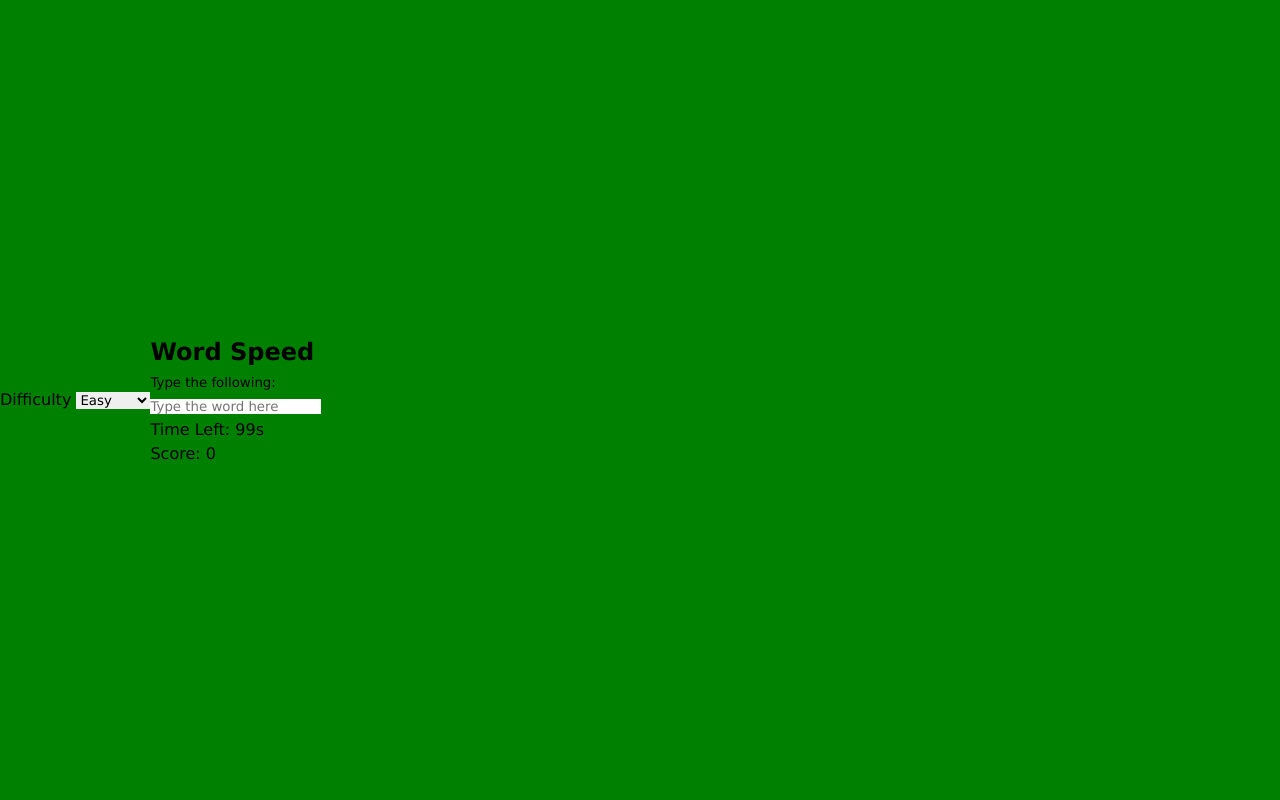
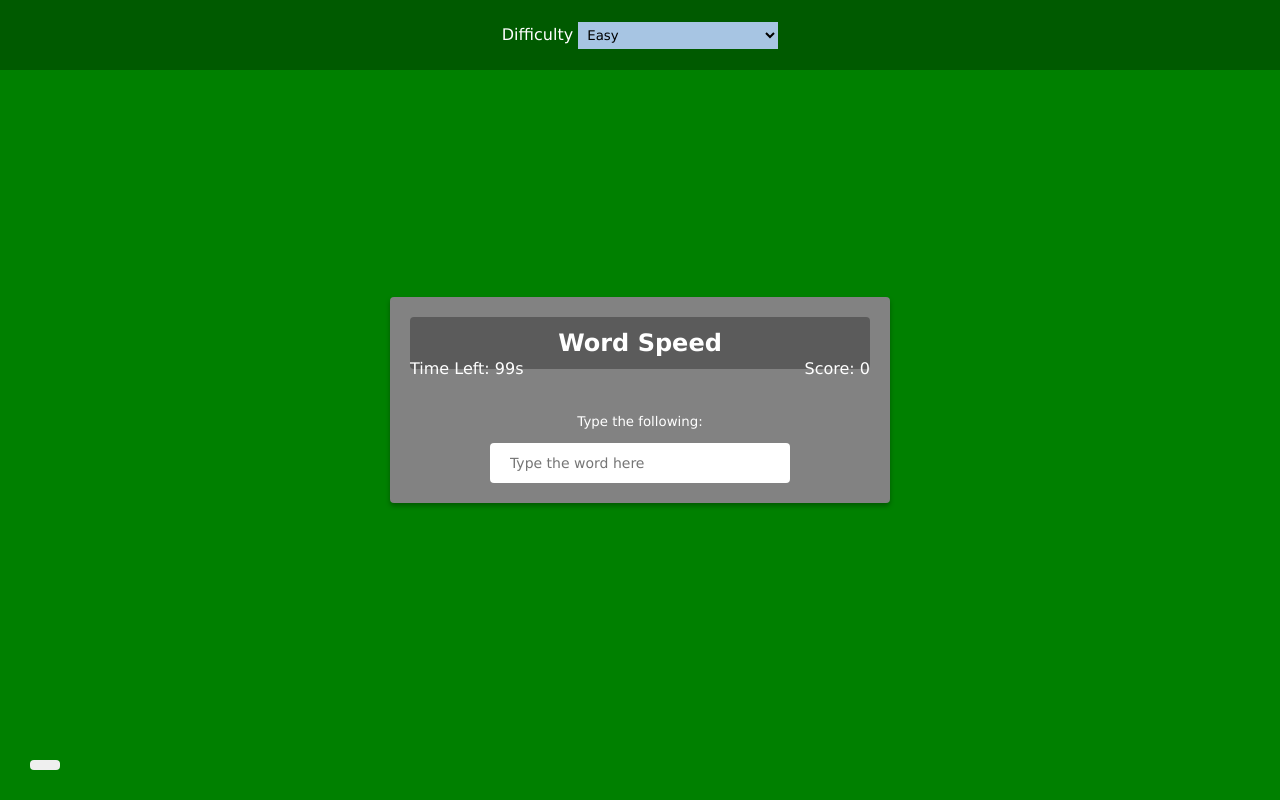
Before and after one commit to jasonadindu/wordspeed, a plain HTML site: page index.html in a window 1280 px wide. Drawn offline with Linux system fonts and the light colour scheme.

Commit message:
Updated Style

```diff
--- a/assets/style/index.css
+++ b/assets/style/index.css
@@ -7,7 +7,101 @@ body{
     background-color: #008000;
     display: flex;
     align-items: center;
+    justify-content: center;
     min-height: 100vh;
     margin: 0;
     font-family: Verdana, Geneva, Tahoma, sans-serif;
 }
+button {
+    cursor: pointer;
+    font-size: 14px;
+    border-radius: 4px;
+    padding: 5px 15px;
+}
+select {
+    width: 200px;
+    padding: 5px;
+    border-radius: 0;
+    background-color: #a7c5e3;
+    text-decoration: none;
+    display: inline-block;
+}
+select:focus, button:focus {
+    outline: 0;
+}
+.settings-btn {
+    position: absolute;
+    bottom: 30px;
+    left: 30px;
+}
+.settings {
+    position: absolute;
+    top: 0;
+    left: 0;
+    width: 100%;
+    background-color: rgba(0, 0, 0, 0.3);
+    height: 70px;
+    color: #fff;
+    display: flex;
+    align-items: center;
+    justify-content: center;
+    transform: translateY(0);
+    transition: transform 0.3s ease-in-out;
+}
+
+.settings.hide {
+    transform: translateY(-100%);
+}
+
+.container {
+    background-color: #828282;
+    padding: 20px;
+    border-radius: 4px;
+    box-shadow: 0 3px 5px rgba(0, 0, 0, 0.3);
+    color: #fff;
+    position: relative;
+    text-align: center;
+    width: 500px;
+}
+h2 {
+    background-color: rgba(0, 0, 0, 0.3);
+    padding: 8px;
+    border-radius: 4px;
+    margin: 0 0 40px;
+}
+h1 {
+    margin: 0;
+}
+input {
+    border: 0;
+    border-radius: 4px;
+    font-size: 14px;
+    width: 300px;
+    padding: 12px 20px;
+    margin-top: 10px;
+}
+.score-container {
+    position: absolute;
+    top: 60px;
+    right: 20px;
+}
+.time-container {
+    position: absolute;
+    top: 60px;
+    left: 20px;
+}
+
+.end-game-container {
+    background-color: inherit;
+    display: none;
+    align-items: center;
+    justify-content: center;
+    flex-direction: column;
+    position: absolute;
+    top: 0;
+    left: 0;
+    width: 100%;
+    height: 100%;
+    z-index: 1;
+
+}
```
